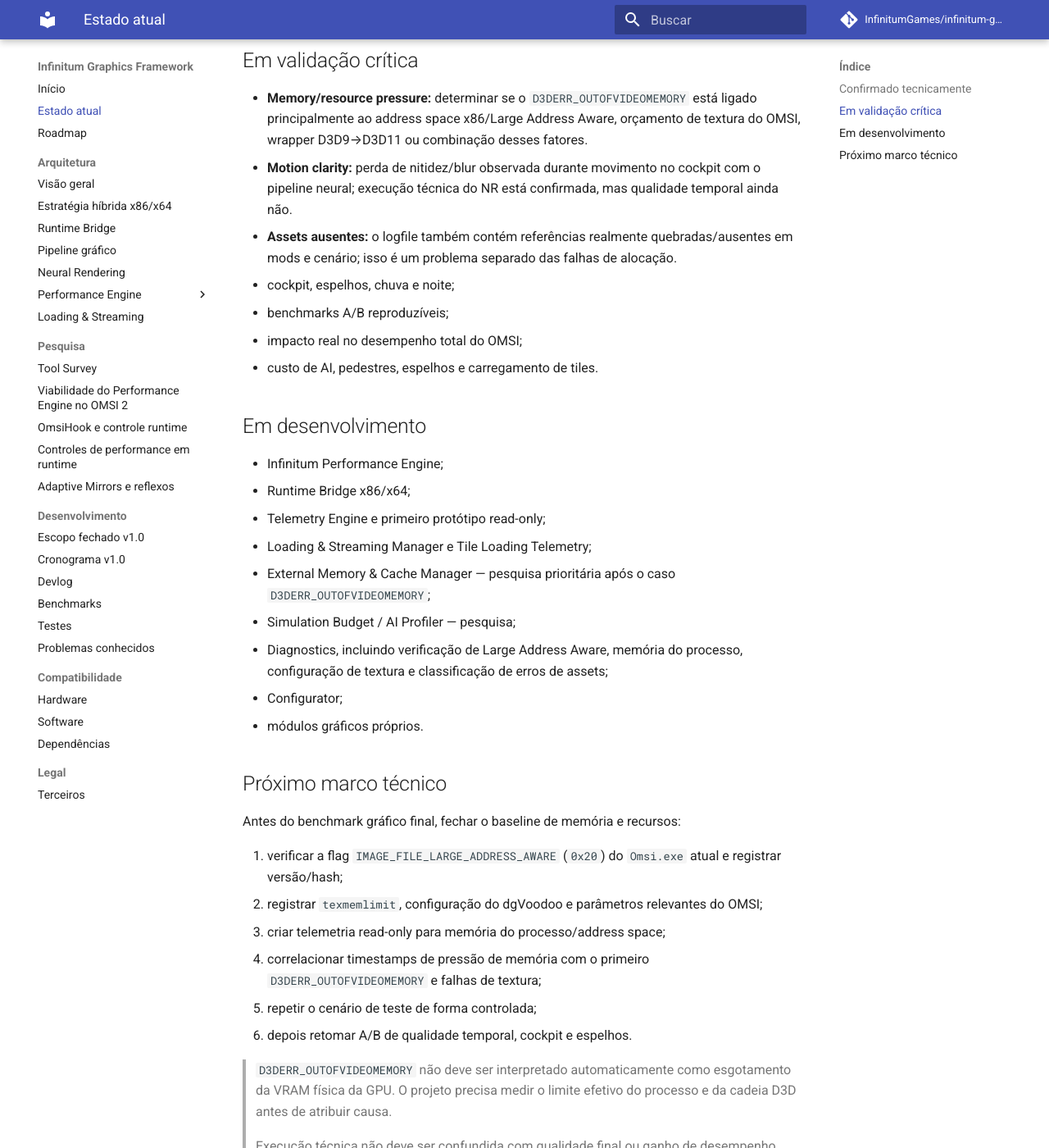
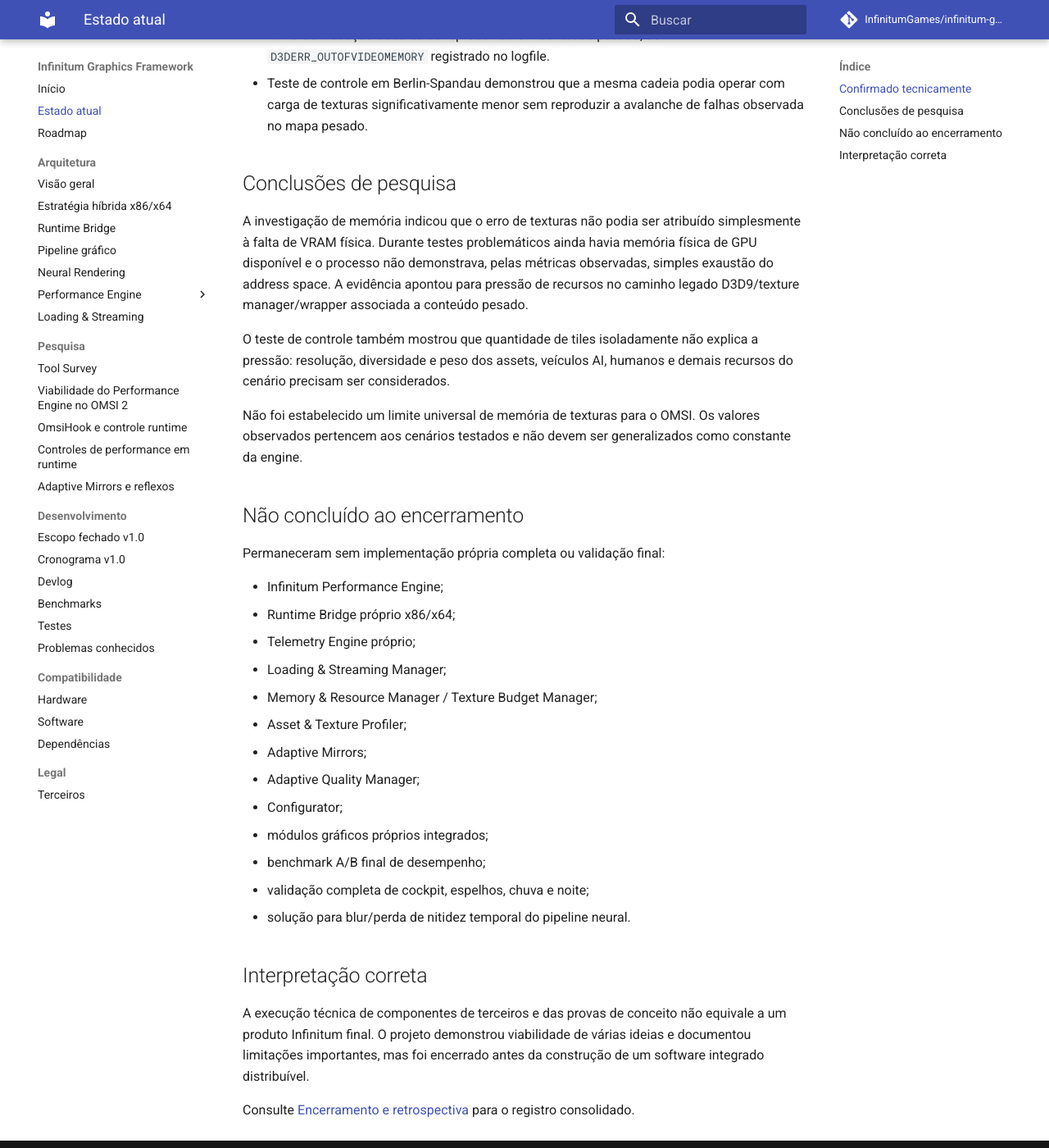
Before and after one commit to InfinitumGames/infinitum-graphics-framework, an MkDocs documentation site: the page built from docs/current-status.md, in a window 1280 px wide and 1400 px high, scrolled down 586 px. Shown: the whole window at 82% size. Built offline with MkDocs 1.6.1 and Material for MkDocs 9.7.7, drawn with Linux system fonts in a browser that asks for light colours; comment, search, counter and statistics services are not loaded; some of the changed text lies outside the part shown.

Commit message:
docs: mark Infinitum project as discontinued

```diff
--- a/docs/current-status.md
+++ b/docs/current-status.md
@@ -1,4 +1,6 @@
-# Estado atual
+# Estado final
+
+> **Projeto encerrado em 1º de outubro de 2026.** Esta página registra o estado técnico no momento do encerramento e não representa trabalho em andamento.
 
 ## Confirmado tecnicamente
 
@@ -8,43 +10,39 @@
 - DLSS5-Feeder x86 comunicando-se com host64.
 - Host neural inicializando NGX e executando avaliações experimentais de Neural Rendering.
 - Instalação-base reproduzida com FeedKit.
+- Large Address Aware confirmado no executável testado.
 - Viabilidade inicial de telemetria runtime identificada para frametime, mapa, tiles, veículos e humanos.
-- Arquitetura híbrida x86/x64 adotada como direção do framework.
-- Falha real de alocação de texturas reproduzida no BusBrasilFest 2025: o logfile registra repetidamente `D3DERR_OUTOFVIDEOMEMORY` e falhas subsequentes em texturas de humanos, veículos, cenário, splines e mapa.
+- Falha de alocação de texturas reproduzida em conteúdo pesado, com `D3DERR_OUTOFVIDEOMEMORY` registrado no logfile.
+- Teste de controle em Berlin-Spandau demonstrou que a mesma cadeia podia operar com carga de texturas significativamente menor sem reproduzir a avalanche de falhas observada no mapa pesado.
 
-## Em validação crítica
+## Conclusões de pesquisa
 
-- **Memory/resource pressure:** determinar se o `D3DERR_OUTOFVIDEOMEMORY` está ligado principalmente ao address space x86/Large Address Aware, orçamento de textura do OMSI, wrapper D3D9→D3D11 ou combinação desses fatores.
-- **Motion clarity:** perda de nitidez/blur observada durante movimento no cockpit com o pipeline neural; execução técnica do NR está confirmada, mas qualidade temporal ainda não.
-- **Assets ausentes:** o logfile também contém referências realmente quebradas/ausentes em mods e cenário; isso é um problema separado das falhas de alocação.
-- cockpit, espelhos, chuva e noite;
-- benchmarks A/B reproduzíveis;
-- impacto real no desempenho total do OMSI;
-- custo de AI, pedestres, espelhos e carregamento de tiles.
+A investigação de memória indicou que o erro de texturas não podia ser atribuído simplesmente à falta de VRAM física. Durante testes problemáticos ainda havia memória física de GPU disponível e o processo não demonstrava, pelas métricas observadas, simples exaustão do address space. A evidência apontou para pressão de recursos no caminho legado D3D9/texture manager/wrapper associada a conteúdo pesado.
 
-## Em desenvolvimento
+O teste de controle também mostrou que quantidade de tiles isoladamente não explica a pressão: resolução, diversidade e peso dos assets, veículos AI, humanos e demais recursos do cenário precisam ser considerados.
+
+Não foi estabelecido um limite universal de memória de texturas para o OMSI. Os valores observados pertencem aos cenários testados e não devem ser generalizados como constante da engine.
+
+## Não concluído ao encerramento
+
+Permaneceram sem implementação própria completa ou validação final:
 
 - Infinitum Performance Engine;
-- Runtime Bridge x86/x64;
-- Telemetry Engine e primeiro protótipo read-only;
-- Loading & Streaming Manager e Tile Loading Telemetry;
-- External Memory & Cache Manager — pesquisa prioritária após o caso `D3DERR_OUTOFVIDEOMEMORY`;
-- Simulation Budget / AI Profiler — pesquisa;
-- Diagnostics, incluindo verificação de Large Address Aware, memória do processo, configuração de textura e classificação de erros de assets;
+- Runtime Bridge próprio x86/x64;
+- Telemetry Engine próprio;
+- Loading & Streaming Manager;
+- Memory & Resource Manager / Texture Budget Manager;
+- Asset & Texture Profiler;
+- Adaptive Mirrors;
+- Adaptive Quality Manager;
 - Configurator;
-- módulos gráficos próprios.
+- módulos gráficos próprios integrados;
+- benchmark A/B final de desempenho;
+- validação completa de cockpit, espelhos, chuva e noite;
+- solução para blur/perda de nitidez temporal do pipeline neural.
 
-## Próximo marco técnico
+## Interpretação correta
 
-Antes do benchmark gráfico final, fechar o baseline de memória e recursos:
+A execução técnica de componentes de terceiros e das provas de conceito não equivale a um produto Infinitum final. O projeto demonstrou viabilidade de várias ideias e documentou limitações importantes, mas foi encerrado antes da construção de um software integrado distribuível.
 
-1. verificar a flag `IMAGE_FILE_LARGE_ADDRESS_AWARE` (`0x20`) do `Omsi.exe` atual e registrar versão/hash;
-2. registrar `texmemlimit`, configuração do dgVoodoo e parâmetros relevantes do OMSI;
-3. criar telemetria read-only para memória do processo/address space;
-4. correlacionar timestamps de pressão de memória com o primeiro `D3DERR_OUTOFVIDEOMEMORY` e falhas de textura;
-5. repetir o cenário de teste de forma controlada;
-6. depois retomar A/B de qualidade temporal, cockpit e espelhos.
-
-> `D3DERR_OUTOFVIDEOMEMORY` não deve ser interpretado automaticamente como esgotamento da VRAM física da GPU. O projeto precisa medir o limite efetivo do processo e da cadeia D3D antes de atribuir causa.
-
-> Execução técnica não deve ser confundida com qualidade final ou ganho de desempenho validado. O projeto não promete converter o executável do OMSI para 64-bit, distribuir automaticamente a simulação por todos os núcleos ou remover os limites internos da engine x86.
+Consulte [Encerramento e retrospectiva](project-retrospective.md) para o registro consolidado.
```
